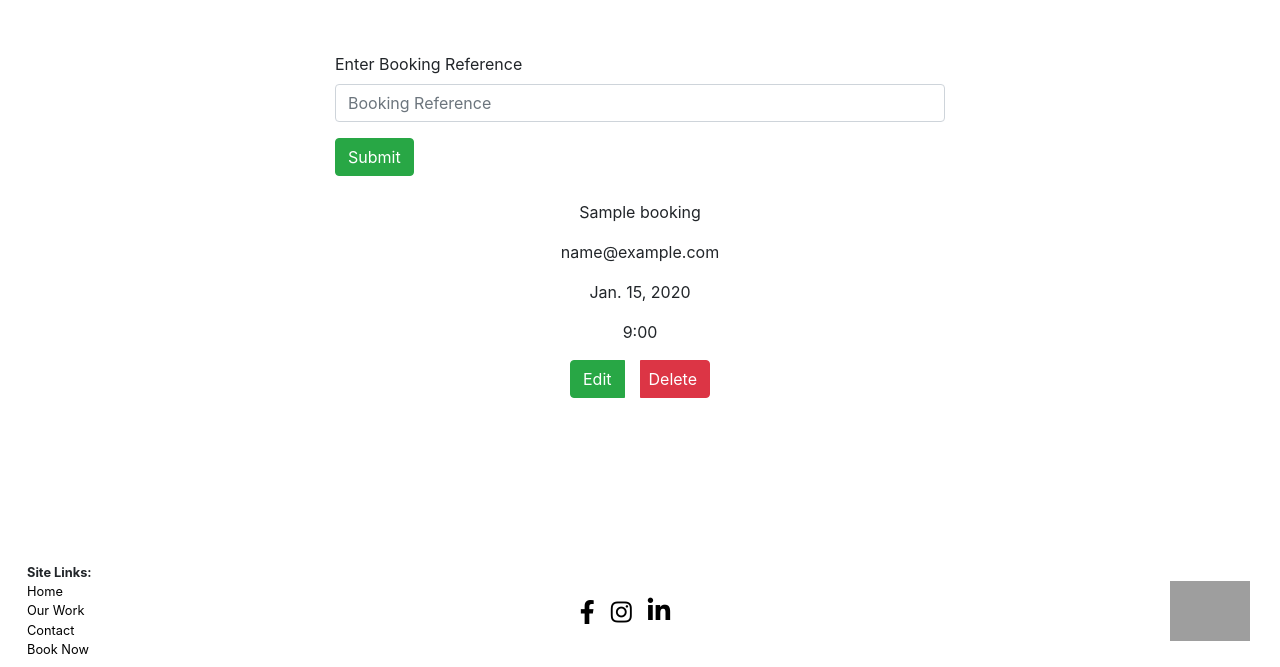
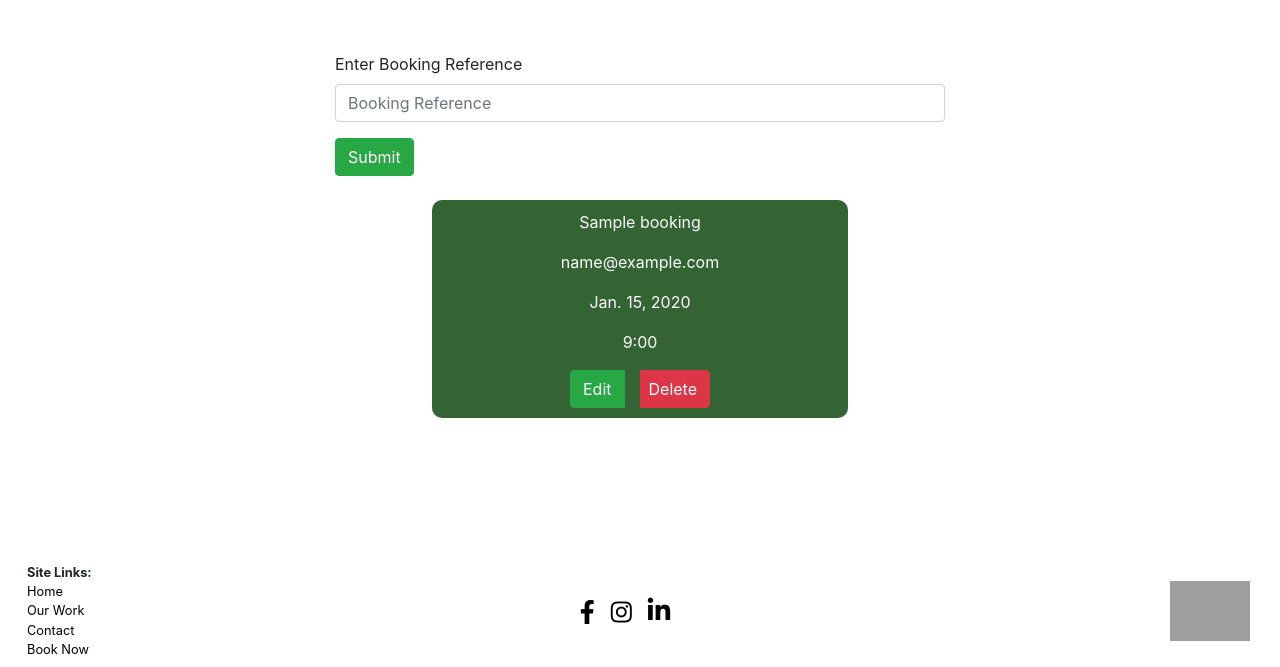
Before and after one commit to Code-Institute-Submissions/JamieT966-project-portfolio-4_SepResub, a Django app: template templates/my_booking.html in a window 1280 px wide. Shown: the part 133-800 px from the top of the page. Run offline with Django 3.2, Linux system fonts and the light colour scheme; the template is opened without the code that fills it: values that come from a table or form of the project are taken from there, others are empty; tables that the repository leaves empty hold one stand-in row (values such as "Sample post"); grey boxes are pictures that could not be loaded.

Commit message:
added some basic styling to booking refernce display

```diff
--- a/booking/views.py
+++ b/booking/views.py
@@ -3,6 +3,7 @@ from django.http import HttpResponse
 from .models import Booking
 from .forms import DisplayBookingForm
 from django.contrib import messages
+from django.core.exceptions import ValidationError
 
 def BookingPageView(request):
     return render(request, 'booking.html')
@@ -32,4 +33,5 @@ def MyBooking(request):
         return render(request, 'my_booking.html', {'reference_match':reference_match})
     else:
         reference_match = Booking.objects.all()
+        # raise book_ref[].ValidationError('That is not a valid booking reference')
         return render(request, 'my_booking.html')
--- a/static/css/style.css
+++ b/static/css/style.css
@@ -98,3 +98,12 @@ a {
 .errorlist {
     color: red;
 }
+
+/* My booking page  */
+
+.my-booking-body {
+    background-color: #346434;
+    color: #fafafa;
+    padding: 10px;
+    border-radius: 10px;
+}
--- a/templates/my_booking.html
+++ b/templates/my_booking.html
@@ -18,21 +18,21 @@
 
 {% for reference_match in reference_match %}
 
-<div class="container-fluid text-center pt-4">
-    <div>
+<div class="container-fluid text-center pt-4 my-booking-box">
+    <div class="col-4 mx-auto my-booking-body">
+        <div class="">
             <p>{{ reference_match.name }}</p>
             <p>{{ reference_match.email }}</p>
             <p>{{ reference_match.date_choice }}</p>
             <p>{{ reference_match.time_choice }}</p>
         </div>
-</div>
 
-<div class="container-fluid text-center">
         <div class="btn-group" role="group" aria-label="Edit and delete buttons for bookings">
             <button type="button" class="btn btn-success">Edit</button>
             <div class="p-2"></div>
             <button type="button" class="btn btn-danger pl-2">Delete</button>
         </div>
     </div>
+</div>
 {% endfor %}
 {% endblock %}
```
Lines whose indentation alone changed are shown as unchanged.
